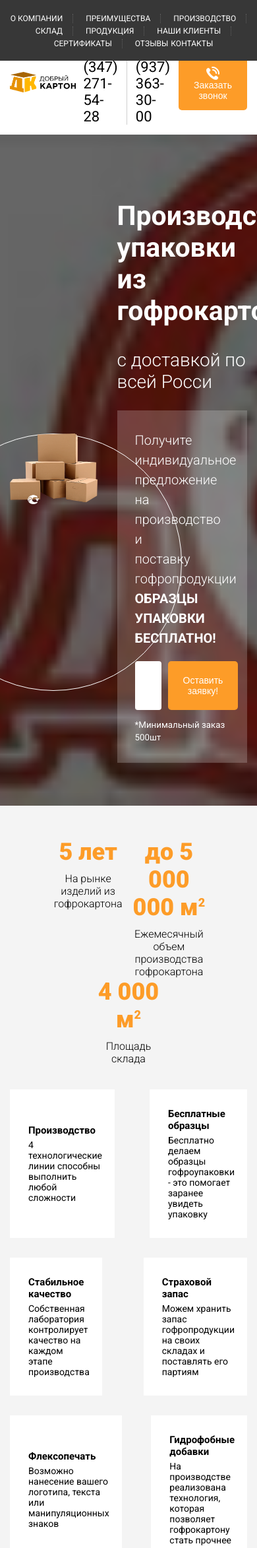
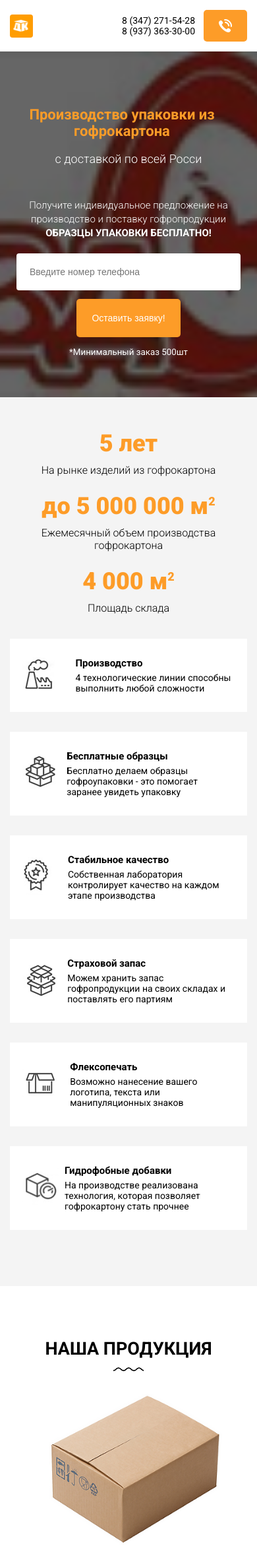
Before and after one commit to Safarov-E/gulp-maket-good-cardboard, a PHP site: page / in a window 390 px wide; the page is wider, and only the part inside the window is pictured. Shown: the top 2346 px of that part at 66% size. Run offline with PHP 8.4, Linux system fonts and the light colour scheme.

Commit message:
адаптив

```diff
--- a/src/css/style.css
+++ b/src/css/style.css
@@ -97,12 +97,15 @@ body {
   font-family: 'Roboto', sans-serif;
 }
 
-header.header {
-  padding-top: 64px;
+.header {
+  padding: 15px 0;
 }
 
-.header {
-  padding: 15px 0;
+.header-logo {
+  background: url("../img/1.png") center no-repeat;
+  background-size: 100%;
+  width: 191px;
+  height: 61px;
 }
 
 .header-contacts {
@@ -120,6 +123,12 @@ header.header {
 .header-contacts__phone {
   font-size: 22px;
   margin-right: 13px;
+}
+
+.header-contacts__phones {
+  display: -webkit-box;
+  display: -ms-flexbox;
+  display: flex;
 }
 
 .header-contacts__phone:first-child {
@@ -300,6 +309,7 @@ button:focus {
 .form-title__important {
   font-weight: 700;
   text-transform: uppercase;
+  display: block;
 }
 
 .form__input {
@@ -499,7 +509,6 @@ button:focus {
 
 .products-block__img {
   margin-bottom: 19px;
-  height: 273px;
 }
 
 .products-block__title {
@@ -629,8 +638,8 @@ button:focus {
   -webkit-box-align: center;
   -ms-flex-align: center;
   align-items: center;
-  -ms-flex-preferred-size: 22%;
-  flex-basis: 22%;
+  -ms-flex-preferred-size: 23%;
+  flex-basis: 23%;
   -webkit-box-pack: center;
   -ms-flex-pack: center;
   justify-content: center;
@@ -703,3 +712,119 @@ button:focus {
 .hat-site .section_menu a:nth-child(8) {
   padding-left: 15px;
 }
+
+@media (max-width: 676px) {
+  .hidden-mobile {
+    display: none;
+  }
+
+  .header-logo {
+    background: #fd9c28 url("../img/img/16.png") center no-repeat;
+    width: 35px;
+    height: 35px;
+    border-radius: 4px;
+  }
+
+  .header-contacts__phone {
+    font-size: 14px;
+    margin-right: 0;
+  }
+
+  .header-contacts__phones {
+    -webkit-box-orient: vertical;
+    -webkit-box-direction: normal;
+    -ms-flex-direction: column;
+    flex-direction: column;
+  }
+
+  .header-contacts__phone:first-child {
+    border: none;
+  }
+
+  .header-contacts__button {
+    display: inline-block;
+    padding: 10px;
+  }
+
+  .main {
+    text-align: center;
+    padding-bottom: 50px;
+  }
+
+  .main-text__title {
+    font-size: 22px;
+    color: #fd9c28;
+  }
+
+  .main-text__subtitle {
+    font-size: 18px;
+    margin-bottom: 40px;
+  }
+
+  .main-text__form {
+    background-color: transparent;
+    padding: 10px;
+  }
+
+  .form {
+    display: block;
+  }
+
+  .form-title {
+    padding-right: 0;
+    font-size: 15px;
+    line-height: 1.4;
+  }
+
+  .form__input {
+    display: block;
+    margin-bottom: 13px;
+  }
+
+  .numbers-block {
+    display: block;
+    width: 100%;
+    margin-bottom: 24px;
+  }
+
+  .features-blocks {
+    -webkit-box-orient: vertical;
+    -webkit-box-direction: normal;
+    -ms-flex-direction: column;
+    flex-direction: column;
+  }
+}
+
+.overlay .popup {
+  width: 334px;
+}
+
+.overlay .popup .popup-title {
+  font-size: 14px;
+}
+
+.overlay .popup .popup-title .popup-form-header {
+  font-size: 14px;
+}
+
+.container__text {
+  font-size: 22px;
+}
+
+@media (max-width: 676px) {
+  .section-block {
+    -ms-flex-preferred-size: 46%;
+    flex-basis: 46%;
+    margin-bottom: 20px;
+  }
+}
+
+@media (max-width: 768px) {
+  .header-contacts__phones {
+    -webkit-box-orient: vertical;
+    -webkit-box-direction: normal;
+    -ms-flex-direction: column;
+    flex-direction: column;
+    border: none;
+  }
+}
--- a/src/index.html
+++ b/src/index.html
@@ -11,40 +11,27 @@
     <title>Document</title>
 </head>
 <body>
-    <div class="hat-site">
-            <div class="container">
-                <div class="section_menu">
-                    <a href="#main-text">О компании</a>
-                    <a href="#numbers">преимущества</a>
-                    <a href="#section-title">производство</a>
-                    <a href="#offer">склад</a>
-                    <a href="#production">Продукция</a>
-                    <a href="#container__text">наши клиенты</a>
-                    <a href="">Сертификаты</a>
-                    <a href="">Отзывы</a>
-                    <a href="">контакты</a>
-                </div>
-            </div>
-    </div>
     <header class="header">
         <div class="container">
             <div class="row align-items-center">
-                <div class="col-4">
+                <div class="col-3 col-md-4">
                     <div class="header-logo">
-                        <img src="img/1.png" alt="">
+
                     </div>
                 </div>
-                <div class="col-8">
+                <div class="col-9 col-md-8">
                     <div class="header-contacts">
-                        <div class="header-contacts__phone">
-                            8 (347) 271-54-28
-                        </div>
-                        <div class="header-contacts__phone">
-                            8 (937) 363-30-00
+                        <div class="header-contacts__phones">
+                            <div class="header-contacts__phone">
+                                8 (347) 271-54-28
+                            </div>
+                            <div class="header-contacts__phone">
+                                8 (937) 363-30-00
+                            </div>
                         </div>
                         <button class="header-cantacts__button button">
                             <img src="img/2.png" alt="">
-                            Заказать звонок
+                            <span class="hidden-mobile">Заказать звонок</span>
                         </button>
                     </div>
                 </div>
@@ -54,12 +41,12 @@
     <section class="main dark-bg">
         <div class="container">
             <div class="row align-items-center">
-                <div class="col-5">
-                    <div class="main-img wow fadeInDown " data-wow-delay="0.1s">
+                <div class="col-12 col-md-5">
+                    <div class="main-img wow fadeInDown hidden-mobile" data-wow-delay="0.1s">
                         <img src="img/3.png" alt="">
                     </div>
                 </div>
-                <div class="col-7">
+                <div class="col-12 col-md-7">
                     <div class="main-text">
                         <h1 id="main-text" class="main-text__title wow fadeInDown " data-wow-delay="0.2s">Производство упаковки из гофрокартона</h1>
                         <div class="main-text__subtitle wow fadeInDown " data-wow-delay="0.2s">с доставкой по всей Росси</div>
@@ -186,7 +173,7 @@
                 наша Продукция
             </h2>
             <div class="row">
-                <div class="col-6">
+                <div class="col-12 col-md-6">
                     <div class="products-block wow fadeInDown " data-wow-delay="0.1s">
                         <img class="products-block__img" src="img/12.png" alt="">
                         <div class="products-block__title">
@@ -195,7 +182,7 @@
                         <div class="products-block__buttons"><button class="button button-0 products-block__button">Подробнее</button><button class="button">Получить расчет</button></div>
                     </div>
                 </div>
-                <div class="col-6">
+                <div class="col-12 col-md-6">
                     <div class="products-block wow fadeInDown " data-wow-delay="0.2s">
                         <img class="products-block__img" src="img/13.png" alt="">
                         <div class="products-block__title">
@@ -206,7 +193,7 @@
                 </div>
             </div>
             <div class="row">
-                <div class="col-6">
+                <div class="col-12 col-md-6">
                     <div class="products-block wow fadeInDown " data-wow-delay="0.3s">
                         <img class="products-block__img" src="img/14.png" alt="">
                         <div class="products-block__title">
@@ -215,7 +202,7 @@
                         <div class="products-block__buttons"><button class="button button-0 products-block__button">Подробнее</button><button class="button">Получить расчет</button></div>
                     </div>
                 </div>
-                <div class="col-6">
+                <div class="col-12 col-md-6">
                     <div class="products-block wow fadeInDown " data-wow-delay="0.4s">
                         <img class="products-block__img" src="img/15.png" alt="">
                         <div class="products-block__title">
@@ -247,8 +234,8 @@
     <section id="production" class="production">
         <div class="container">
             <div class="row">
-                <div class="col-7">
-                    <div class="production-slider_top">
+                <div class="col-12 col-md-7">
+                    <div class="production-slider_top hidden-mobile">
                         <img src="img/18.png" alt="">
                         <img src="img/19.png" alt="">
                         <img src="img/19.png" alt="">
@@ -256,7 +243,7 @@
                         <img src="img/19.png" alt="">
                         <img src="img/19.png" alt="">
                     </div>
-                    <div class="production-slider_bottom">
+                    <div class="production-slider_bottom hidden-mobile">
                         <img src="img/19.png" alt="">
                         <img src="img/19.png" alt="">
                         <img src="img/19.png" alt="">
@@ -265,7 +252,7 @@
                         <img src="img/19.png" alt="">
                     </div>
                 </div>
-                <div class="col-5">
+                <div class="col-12 col-md-5">
                     <div class="production-text">
                         <div class="production-text__title">
                             Производство
--- a/src/sass/_header.sass
+++ b/src/sass/_header.sass
@@ -1,12 +1,17 @@
-header.header
-    padding-top: 64px
 .header
+    &-logo
+        background: url(../img/1.png) center no-repeat
+        background-size: 100%
+        width: 191px
+        height: 61px
     padding: 15px 0
     &-contacts
         display: flex
         justify-content: flex-end
         align-items: center
         &__phone
+            &s
+                display: flex
             font-size: 22px
             margin-right: 13px
             &:first-child
--- a/src/sass/_main.sass
+++ b/src/sass/_main.sass
@@ -40,6 +40,7 @@
         &__important
             font-weight: 700
             text-transform: uppercase
+            display: block
     &__input
         margin-right: 10px
         font-size: 14px
--- /dev/null
+++ b/src/sass/_meadi2.sass
@@ -0,0 +1,4 @@
+@media ( max-width: 768px)
+    .header-contacts__phones
+        flex-direction: column
+        border: none
--- /dev/null
+++ b/src/sass/_media.sass
@@ -0,0 +1,61 @@
+@media ( max-width: 676px)
+    .hidden-mobile
+        display: none
+    .header
+        &-logo
+            background: $active-color url(../img/img/16.png) center no-repeat
+            width: 35px
+            height: 35px
+            border-radius: 4px
+        &-contacts
+            &__phone
+                &s
+                    flex-direction: column
+                font-size: 14px
+                margin-right: 0
+                &:first-child
+                    border: none
+            &__button
+                display: inline-block
+                padding: 10px
+    .main
+        text-align: center
+        padding-bottom: 50px
+        &-text
+            &__title
+                font-size: 22px
+                color: $active-color
+            &__subtitle
+                font-size: 18px
+                margin-bottom: 40px
+            &__form
+                background-color: transparent
+                padding: 10px
+    .form
+        display: block
+        &-title
+            padding-right: 0
+            font-size: 15px
+            line-height: 1.4
+        &__input
+            display: block
+            margin-bottom: 13px
+    .numbers
+        &-block
+            display: block
+            width: 100%
+            margin-bottom: 24px
+    .features-blocks
+        flex-direction: column
+
+
+.overlay
+    .popup
+        width: 334px
+        .popup-title
+            font-size: 14px
+            .popup-form-header
+                font-size: 14px
+
+.container__text
+    font-size: 22px
--- a/src/sass/_products.sass
+++ b/src/sass/_products.sass
@@ -5,7 +5,6 @@
         text-align: center
         &__img
             margin-bottom: 19px
-            height: 273px
         &__title
             margin-bottom: 28px
             font-size: 20px
--- /dev/null
+++ b/src/sass/_qqq.sass
@@ -0,0 +1,5 @@
+@media ( max-width: 676px)
+        .section
+            &-block
+                flex-basis: 46%
+                margin-bottom: 20px
--- a/src/sass/_section.sass
+++ b/src/sass/_section.sass
@@ -16,7 +16,7 @@
     &-block
         display: flex
         align-items: center
-        flex-basis: 22%
+        flex-basis: 23%
         justify-content: center
         border: 1px solid #e5e5e5
         margin-bottom: 33px
--- a/src/sass/style.sass
+++ b/src/sass/style.sass
@@ -13,3 +13,6 @@ body
 @import 'production'
 @import 'section'
 @import 'hat'
+@import 'media'
+@import 'qqq'
+@import 'meadi2'
```
Also changed, not shown: src/img/img/16.png (added).
